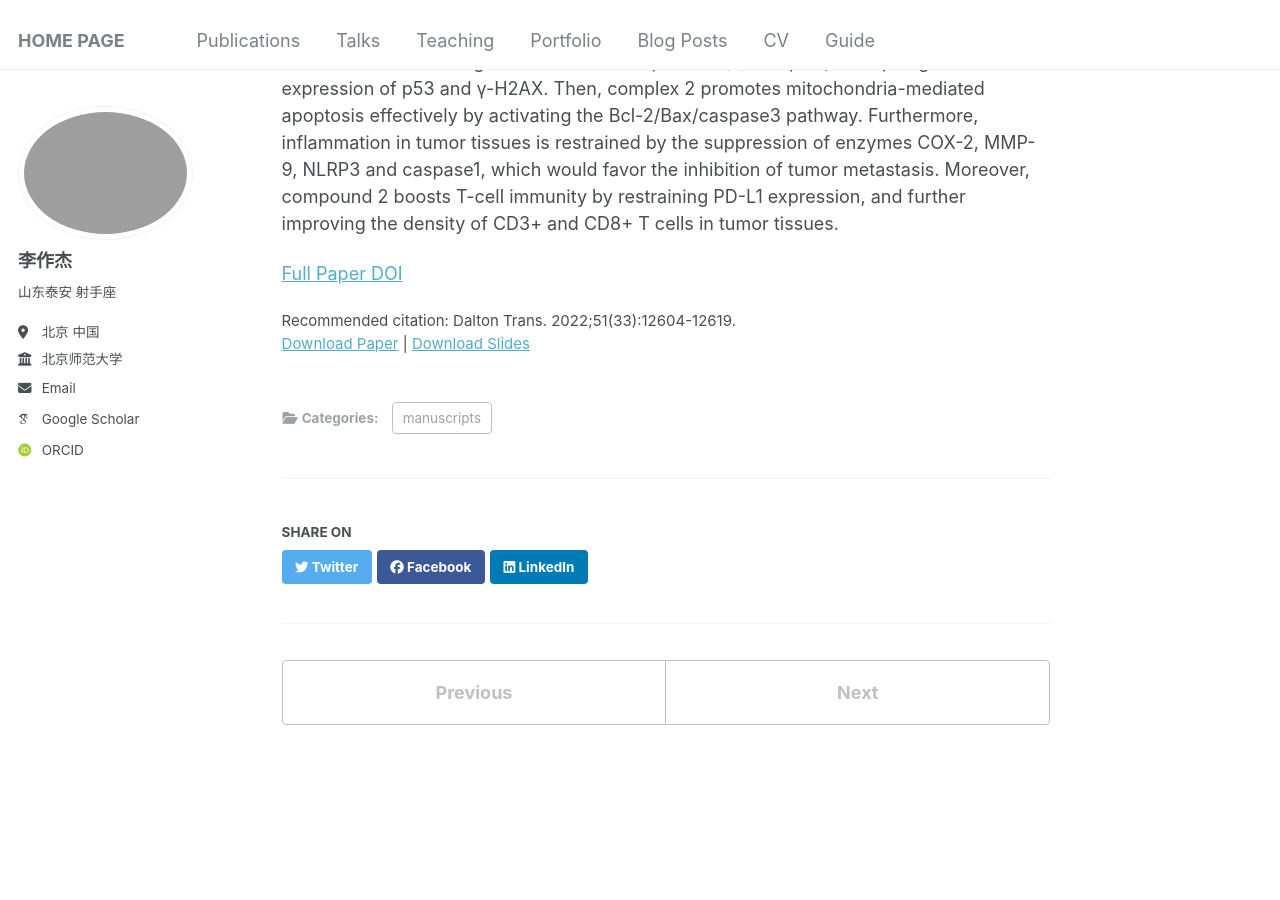
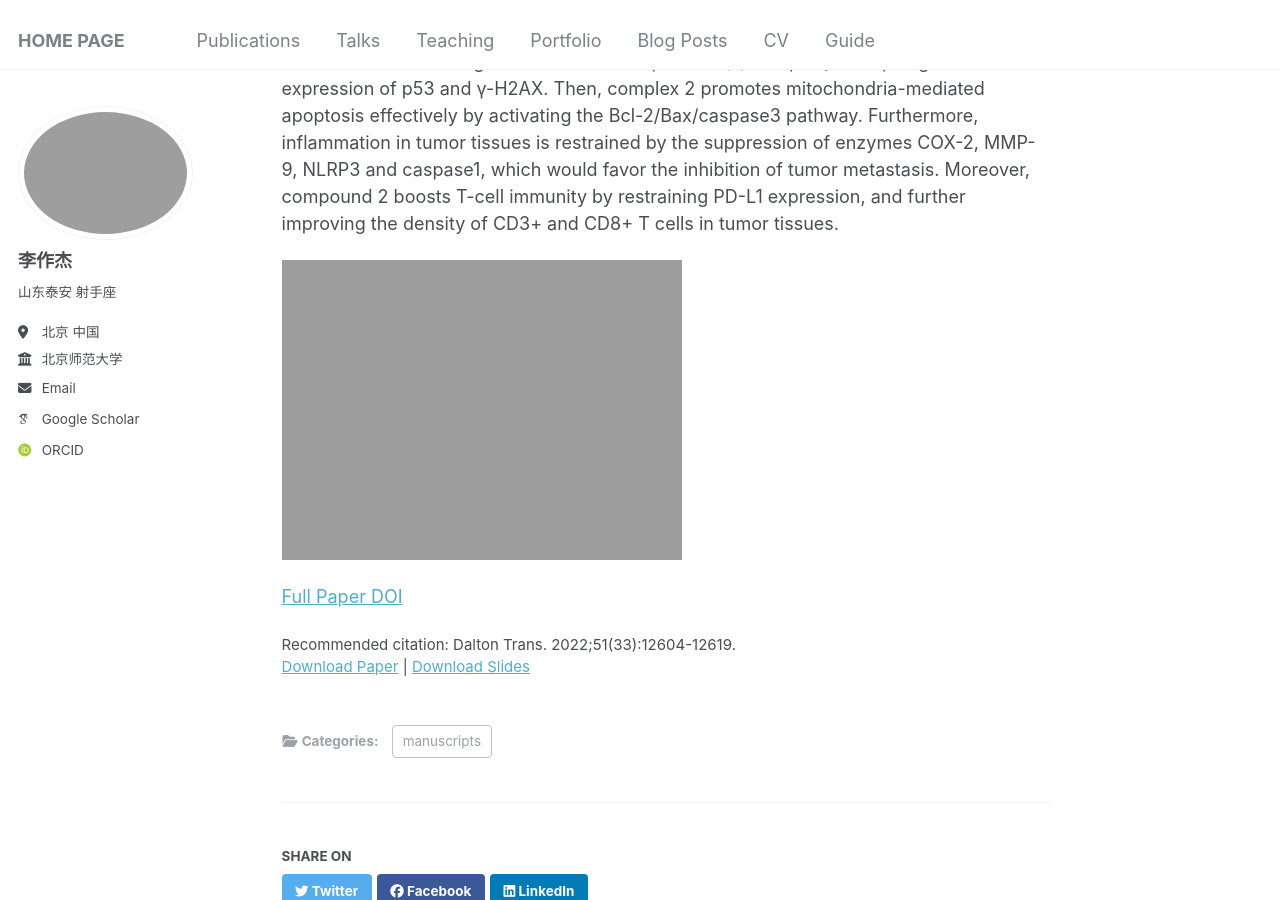
Before and after one commit to Infinity-LZJ/Zuojie_Li.github, a Jekyll site: the page built from _publications/2025-07-02-paper-title-number-5.md, in a window 1280 px wide and 900 px high, scrolled down 448 px. Built offline with Jekyll 4.4.1, drawn with Linux system fonts in a browser that asks for light colours; some web fonts are replaced.

Commit message:
Update 2025-07-02-paper-title-number-5.md
Signed-off-by: Zuojie_Li <zuojieli@yeah.net>

```diff
--- a/_publications/2025-07-02-paper-title-number-5.md
+++ b/_publications/2025-07-02-paper-title-number-5.md
@@ -14,5 +14,6 @@ citation: 'Dalton Trans. 2022;51(33):12604-12619.'
 # Abstract
 To develop new anti-metastasis chemotherapeutic drugs, a series of flurbiprofen (FLP) and zaltoprofen (ZTP) platinum(IV) complexes targeting COX-2, PD-L1 and DNA was prepared and investigated. Complex 2 with dual FLP ligands displays promising antitumor activities in vitro and exhibits much potential in overcoming drug resistance. More importantly, the antitumor evaluation in vivo demonstrates that complex 2 possesses promising inhibition of cancer growth and metastasis simultaneously. Further investigation of the mechanism revealed the multi-specific antitumor function of complex 2. It exerts remarkable DNA damage after reduction to platinum(II) complex, and up-regulates the expression of p53 and γ-H2AX. Then, complex 2 promotes mitochondria-mediated apoptosis effectively by activating the Bcl-2/Bax/caspase3 pathway. Furthermore, inflammation in tumor tissues is restrained by the suppression of enzymes COX-2, MMP-9, NLRP3 and caspase1, which would favor the inhibition of tumor metastasis. Moreover, compound 2 boosts T-cell immunity by restraining PD-L1 expression, and further improving the density of CD3+ and CD8+ T cells in tumor tissues.
 
+![TOC](https://infinity-lzj.github.io/Zuojie_Li.github/files/TOC4.jpg "TOC")
 
 [Full Paper DOI](https://pubs.rsc.org/en/content/articlelanding/2022/dt/d2dt00944g)
```
